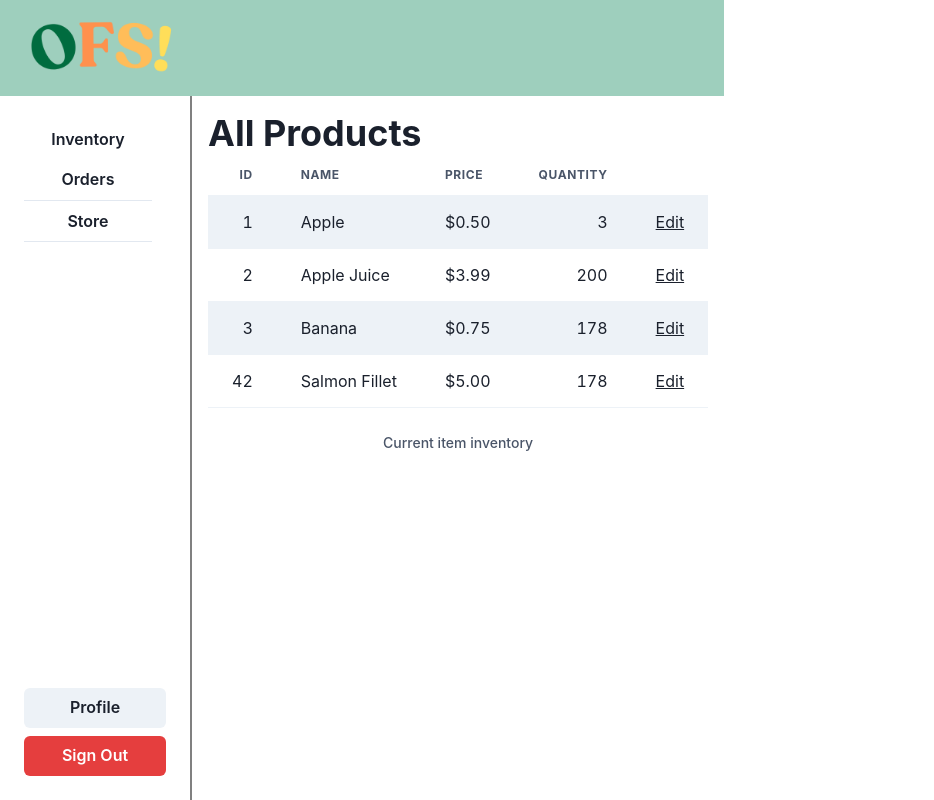
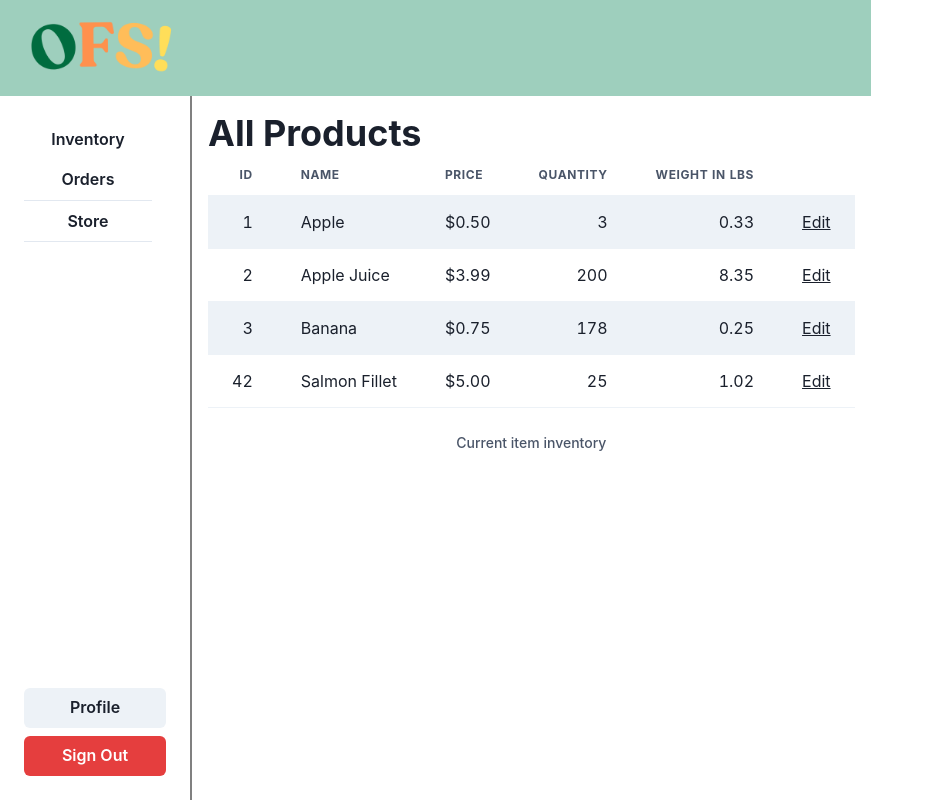
Before and after one commit to rKim19300/CS160-Team-4-OFS, a React (Create React App) app in the folder frontend/: page /EmployeeDashboard in a window 1280 px wide. Shown: the whole page, without its empty margins (0-934 px from the left). Built offline with nearby package versions, Linux system fonts and the light colour scheme.

Commit message:
Added weight to table

```diff
--- a/frontend/src/Components/EmployeeDashboardComponents/Inventory.jsx
+++ b/frontend/src/Components/EmployeeDashboardComponents/Inventory.jsx
@@ -2,14 +2,12 @@ import {
     Table,
     Thead,
     Tbody,
-    Tfoot,
     Tr,
     Th,
     Td,
     TableCaption,
     TableContainer,
     Heading,
-    Input,
   } from '@chakra-ui/react'
 
 /**
@@ -28,6 +26,7 @@ export default function Inventory() {
                     <Th>Name</Th>
                     <Th>Price</Th>
                     <Th isNumeric>Quantity</Th>
+                    <Th isNumeric>Weight in lbs</Th>
                     <Th></Th>
                 </Tr>
                 </Thead>
@@ -37,6 +36,7 @@ export default function Inventory() {
                     <Td>Apple</Td>
                     <Td>$0.50</Td>
                     <Td isNumeric>3</Td>
+                    <Td isNumeric>0.33</Td>
                     <Td><u>Edit</u></Td>
                 </Tr>
                 <Tr>
@@ -44,6 +44,7 @@ export default function Inventory() {
                     <Td>Apple Juice</Td>
                     <Td>$3.99</Td>
                     <Td isNumeric>200</Td>
+                    <Td isNumeric>8.35</Td>
                     <Td><u>Edit</u></Td>
                 </Tr>
                 <Tr>
@@ -51,13 +52,15 @@ export default function Inventory() {
                     <Td>Banana</Td>
                     <Td>$0.75</Td>
                     <Td isNumeric>178</Td>
+                    <Td isNumeric>0.25</Td>
                     <Td><u>Edit</u></Td>
                 </Tr>
                 <Tr>
                     <Td isNumeric>42</Td>
                     <Td>Salmon Fillet</Td>
                     <Td>$5.00</Td>
-                    <Td isNumeric>178</Td>
+                    <Td isNumeric>25</Td>
+                    <Td isNumeric>1.02</Td>
                     <Td><u>Edit</u></Td>
                 </Tr>
                 </Tbody>
```
Also changed, not shown: 1 other file (tests, documents, lock files or other folders).
